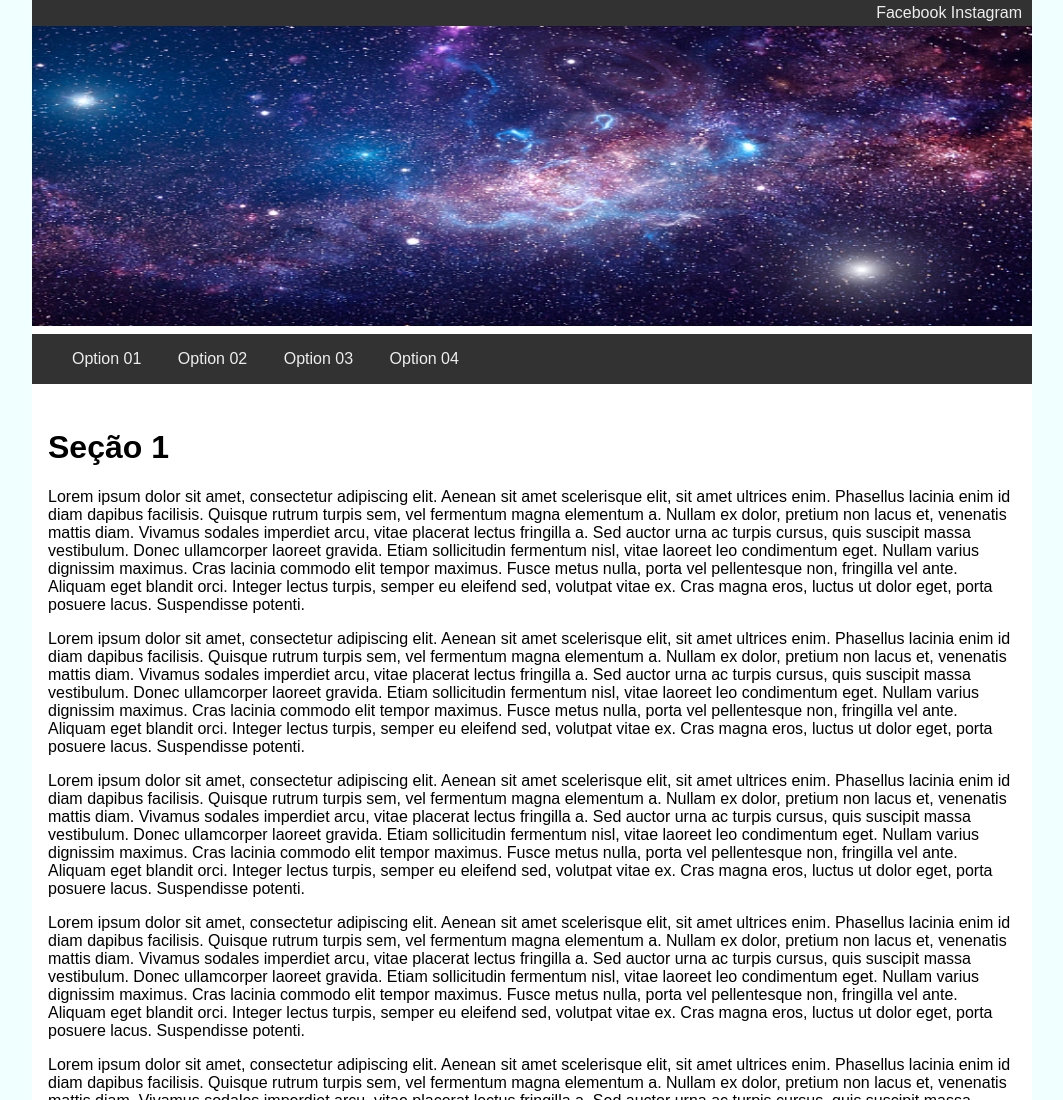
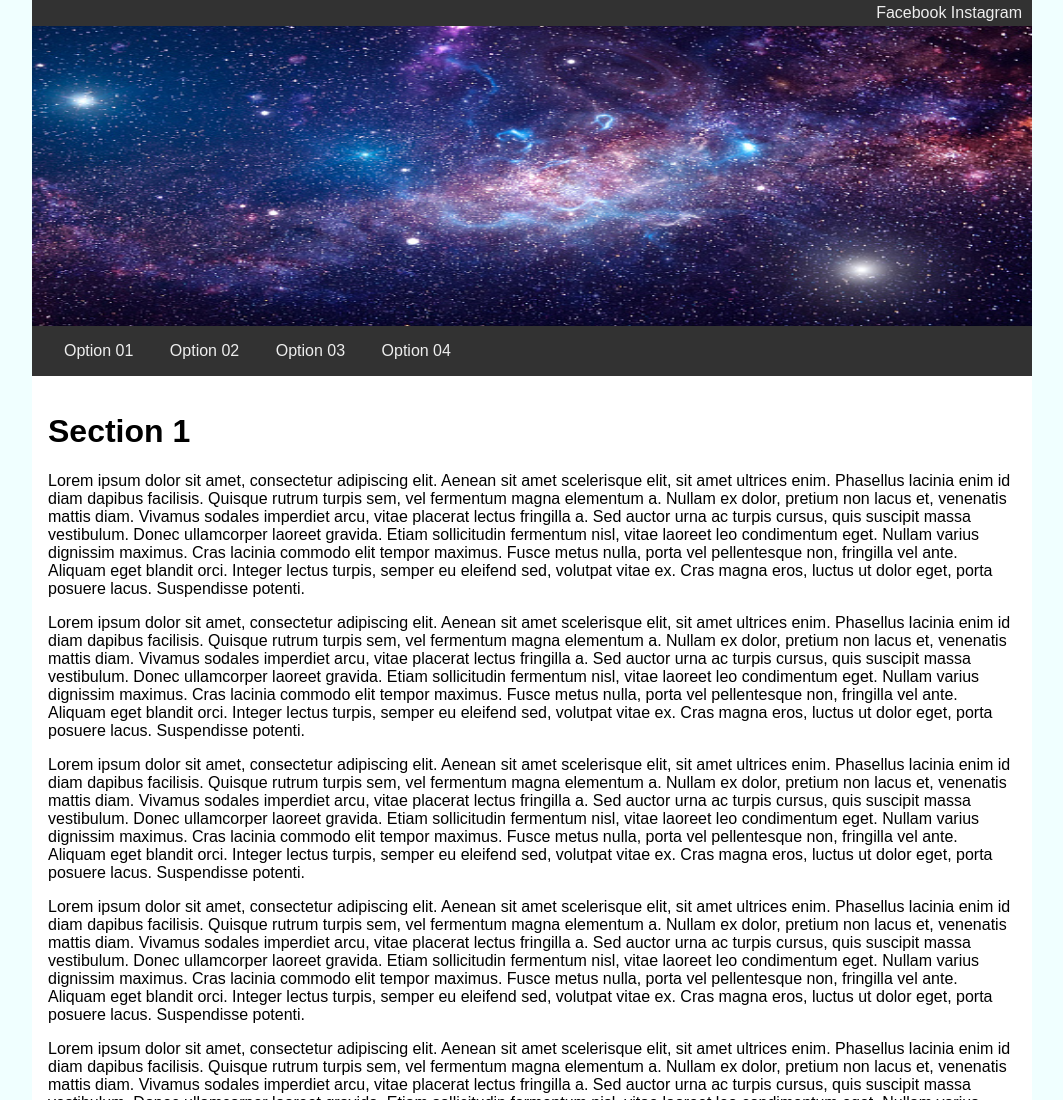
Before and after one commit to r4m0nl1m4/front-end, a plain HTML site: page 10-exploring-block-and-inline/02-simple-page/page.html in a window 1280 px wide. Shown: the top 1100 px of the page, without its empty margins (108-1171 px from the left). Drawn offline with Linux system fonts and the light colour scheme.

Commit message:
fix bugs

```diff
--- a/10-exploring-block-and-inline/02-simple-page/page.html
+++ b/10-exploring-block-and-inline/02-simple-page/page.html
@@ -33,7 +33,7 @@
 
     <div id="contents">
 
-      <h1>Seção 1</h1>
+      <h1>Section 1</h1>
       <p>Lorem ipsum dolor sit amet, consectetur adipiscing elit. Aenean sit amet scelerisque elit, sit amet ultrices
         enim. Phasellus lacinia enim id diam dapibus facilisis. Quisque rutrum turpis sem, vel fermentum magna elementum
         a. Nullam ex dolor, pretium non lacus et, venenatis mattis diam. Vivamus sodales imperdiet arcu, vitae placerat
--- a/10-exploring-block-and-inline/02-simple-page/style.css
+++ b/10-exploring-block-and-inline/02-simple-page/style.css
@@ -24,7 +24,7 @@ body {
 }
 .menu {
     list-style: none;
-    margin: 8px;
+    margin: 0px;
     padding: 16px;
 }
 .menu > li {
```
